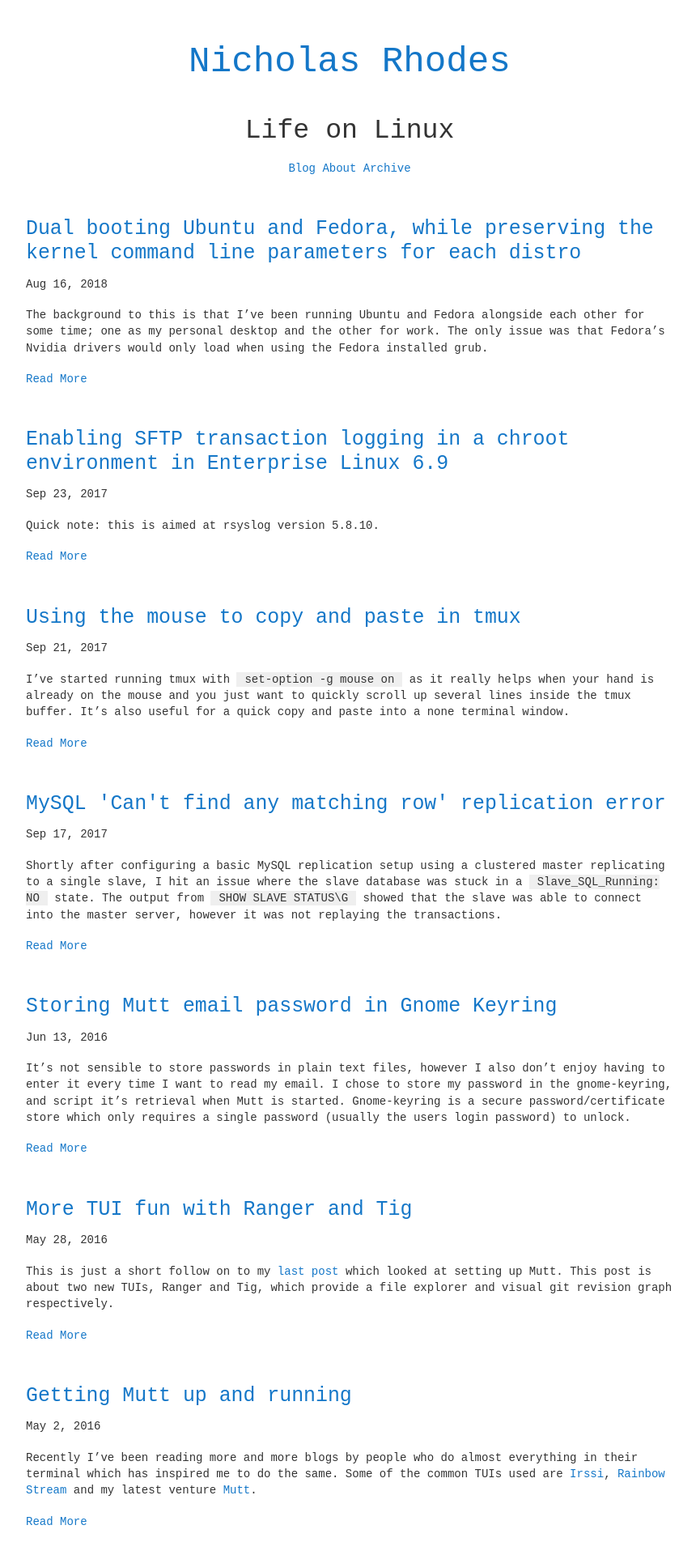
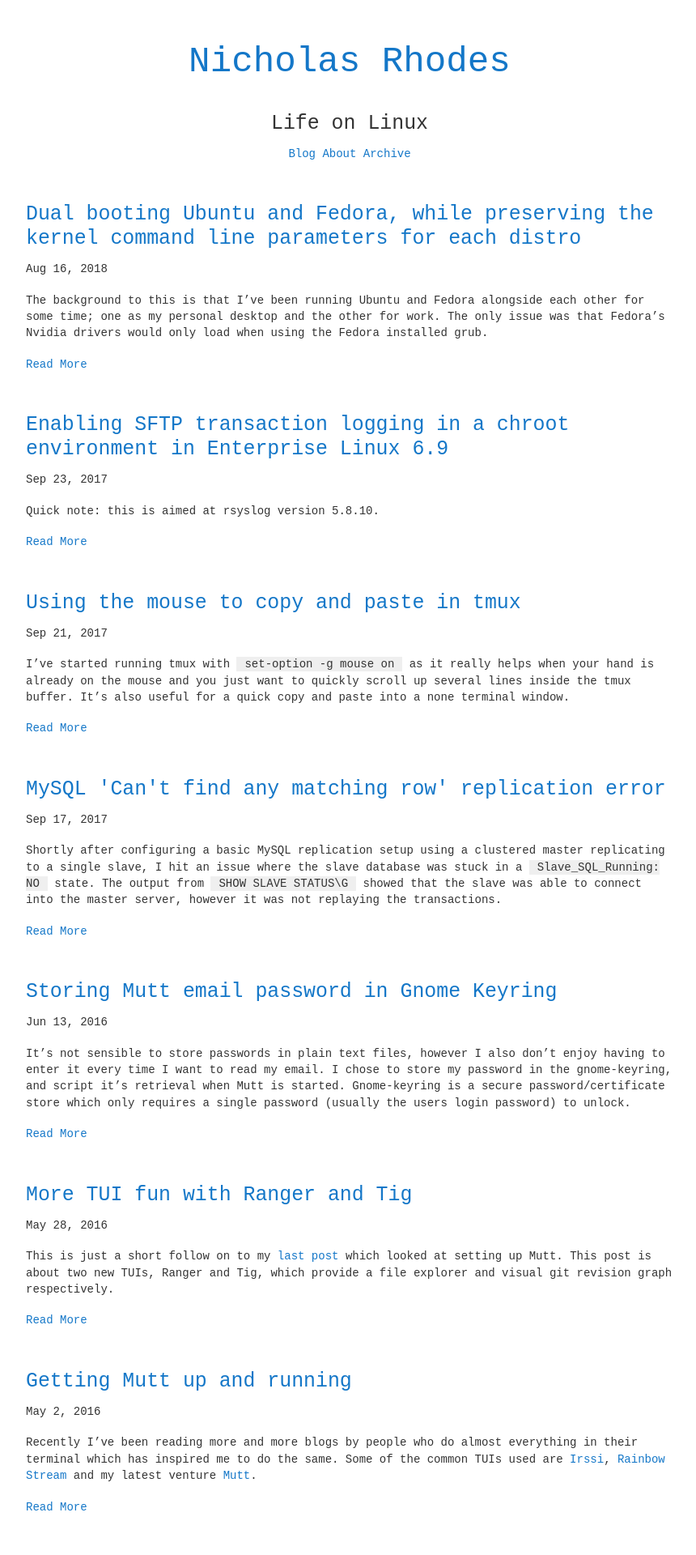
Before and after one commit to nickrhodes-gh/nickrhodes-gh.github.io, a Jekyll site: the page built from index.html, in a window 1280 px wide. Shown: the top 1920 px of the page at 81% size, without its empty margins (208-1068 px from the left). Built offline with Jekyll 4.4.1, drawn with Linux system fonts in a browser that asks for light colours.

Commit message:
Drop header size

```diff
--- a/_layouts/default.html
+++ b/_layouts/default.html
@@ -19,7 +19,7 @@
         <header class="main-header">
             <div class="container">
                 <h1 class="row"><a href="{{ site.baseurl }}/">{{ site.harmony.name }}</a></h1>
-                <h2 class="row">{{ site.harmony.description }}</h2>
+                <h3 class="row">{{ site.harmony.description }}</h3>
                 {% include header-links.html %}
             </div>
         </header>
```
